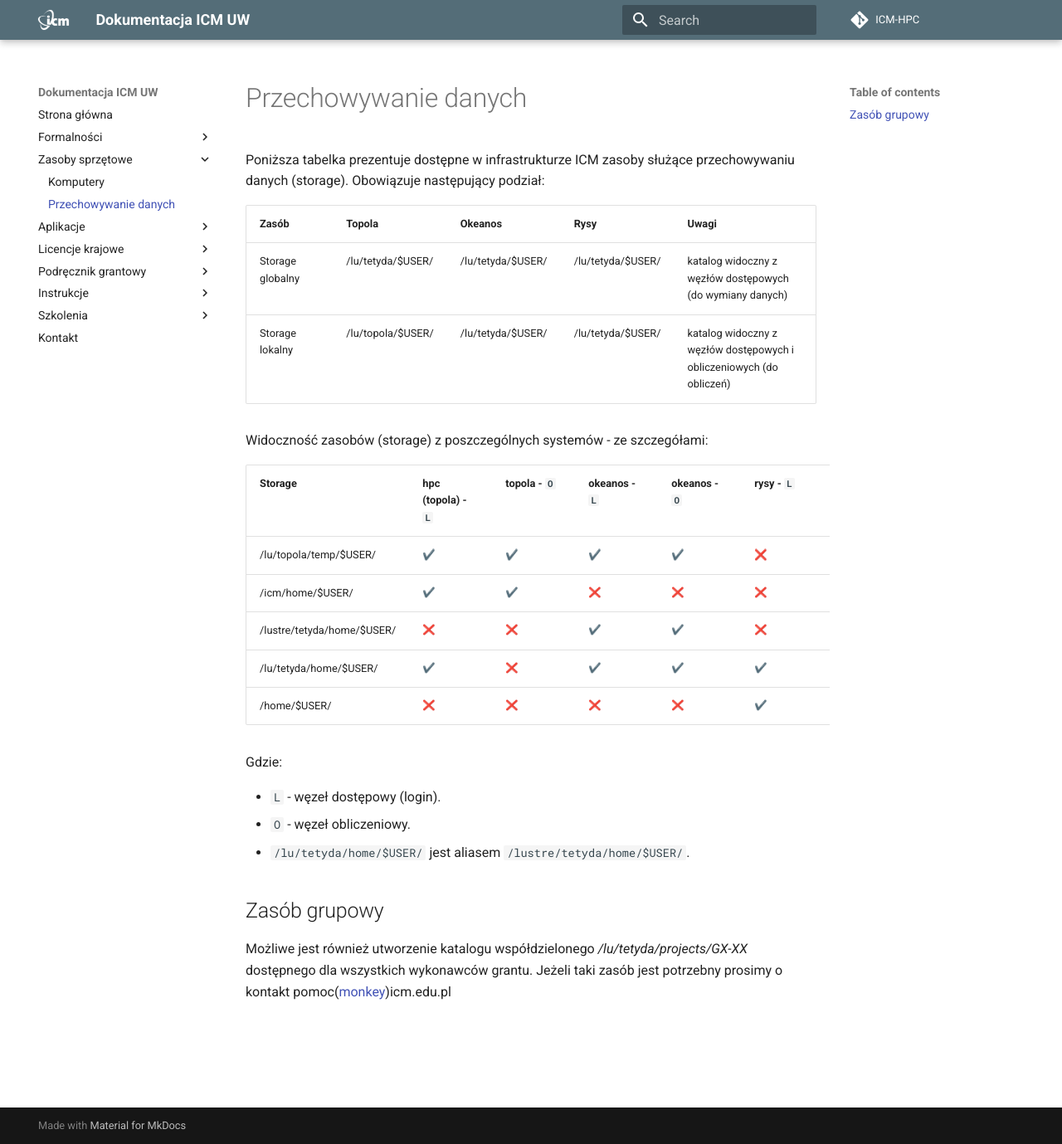
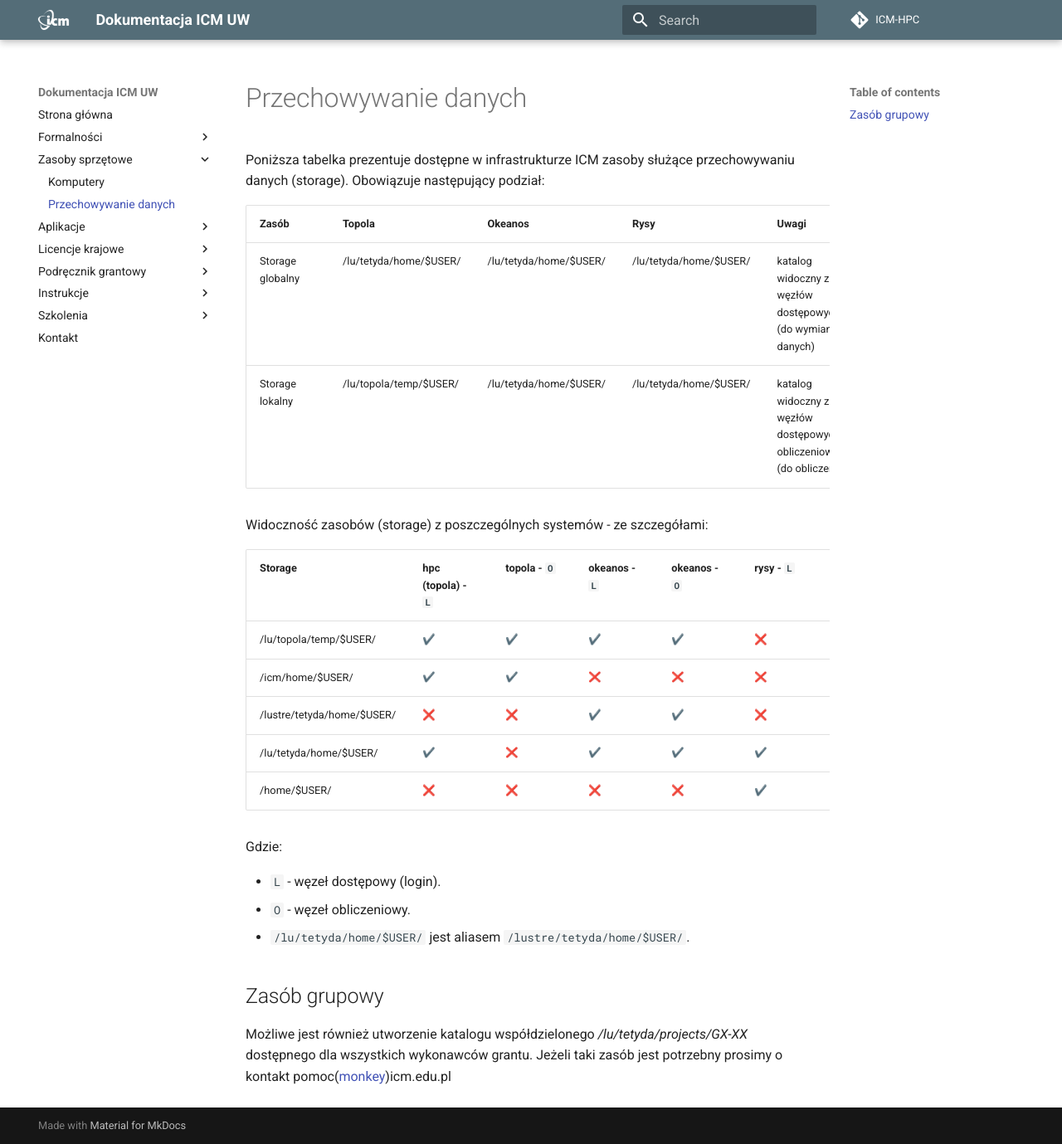
Before and after one commit to kubajal/hpc-docs, an MkDocs documentation site: the page built from docs/O_zasobach_ICM/Zasoby/przechowywanie_danych.md, in a window 1280 px wide and 1379 px high. Shown: the whole window at 83% size. Built offline with MkDocs 1.6.1 and Material for MkDocs 9.7.7, drawn with Linux system fonts in a browser that asks for light colours; emoji names are drawn with the system emoji font.

Commit message:
Update przechowywanie_danych.md

```diff
--- a/docs/O_zasobach_ICM/Zasoby/przechowywanie_danych.md
+++ b/docs/O_zasobach_ICM/Zasoby/przechowywanie_danych.md
@@ -9,8 +9,8 @@ Obowiązuje następujący podział:
 
 | Zasób            | Topola             | Okeanos            | Rysy              | Uwagi                                                                |
 |------------------|--------------------| -------------------| ----------------- |--------------------------------------------------------------------- |
-| Storage globalny | /lu/tetyda/$USER/  | /lu/tetyda/$USER/  | /lu/tetyda/$USER/ | katalog widoczny z węzłów dostępowych (do wymiany danych)            |
-| Storage lokalny  | /lu/topola/$USER/  | /lu/tetyda/$USER/  | /lu/tetyda/$USER/ | katalog widoczny z węzłów dostępowych i obliczeniowych (do obliczeń) |
+| Storage globalny | /lu/tetyda/home/$USER/  | /lu/tetyda/home/$USER/  | /lu/tetyda/home/$USER/ | katalog widoczny z węzłów dostępowych (do wymiany danych)            |
+| Storage lokalny  | /lu/topola/temp/$USER/  | /lu/tetyda/home/$USER/  | /lu/tetyda/home/$USER/ | katalog widoczny z węzłów dostępowych i obliczeniowych (do obliczeń) |
 
 Widoczność zasobów (storage) z poszczególnych systemów - ze szczegółami:
 
```
